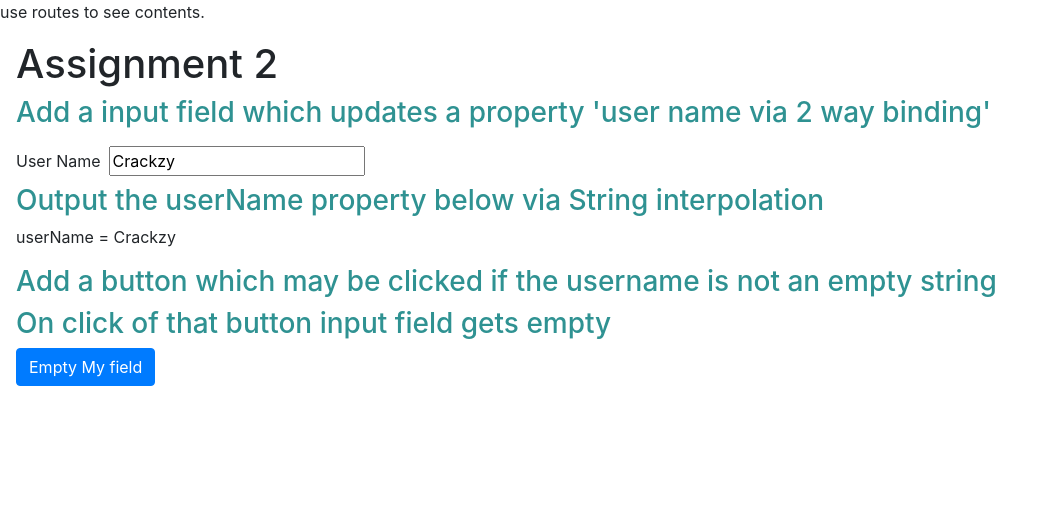
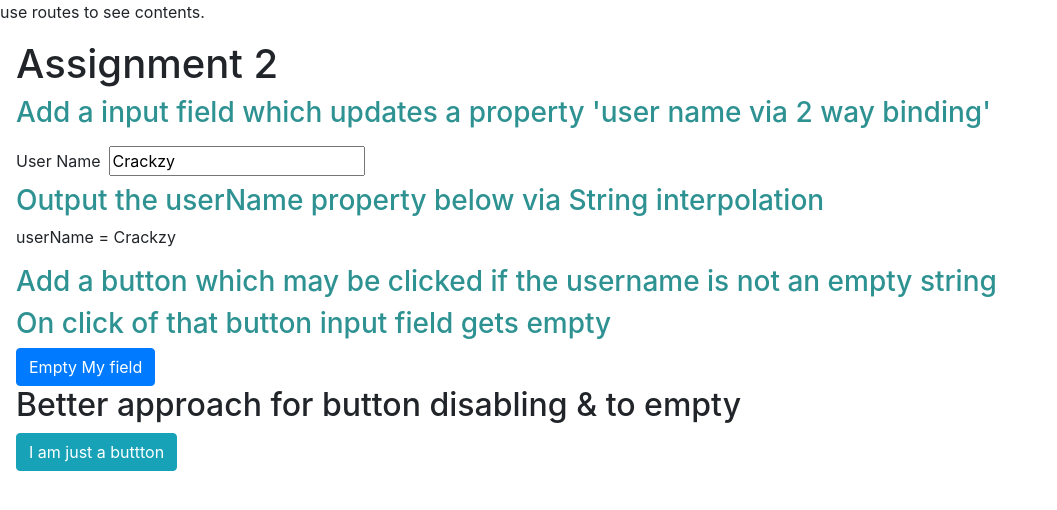
Before and after one commit to MukulMairh/Learning-Angular-10, an Angular app: page /dataBinding in a window 1280 px wide. Shown: the top 510 px of the page, without its empty margins (0-1057 px from the left). Built offline with nearby package versions, Linux system fonts and the light colour scheme.

Commit message:
Added better approaches for assignment 2's solution

```diff
--- a/src/app/data-binding/data-binding.component.html
+++ b/src/app/data-binding/data-binding.component.html
@@ -8,4 +8,6 @@
     <h3>Add a button which may be clicked if the username is not an empty string </h3>
     <h3>On click of that button input field gets empty</h3>
     <button class="btn btn-primary" [disabled]="myFlagButton" (click)="emptyMyFeild()">Empty My field</button>
+    <h2>Better approach for button disabling & to empty </h2>
+    <button class="btn btn-info" [disabled]="userName === '' " (click)="userName=''"> I am just a buttton</button>
 </div>
```
